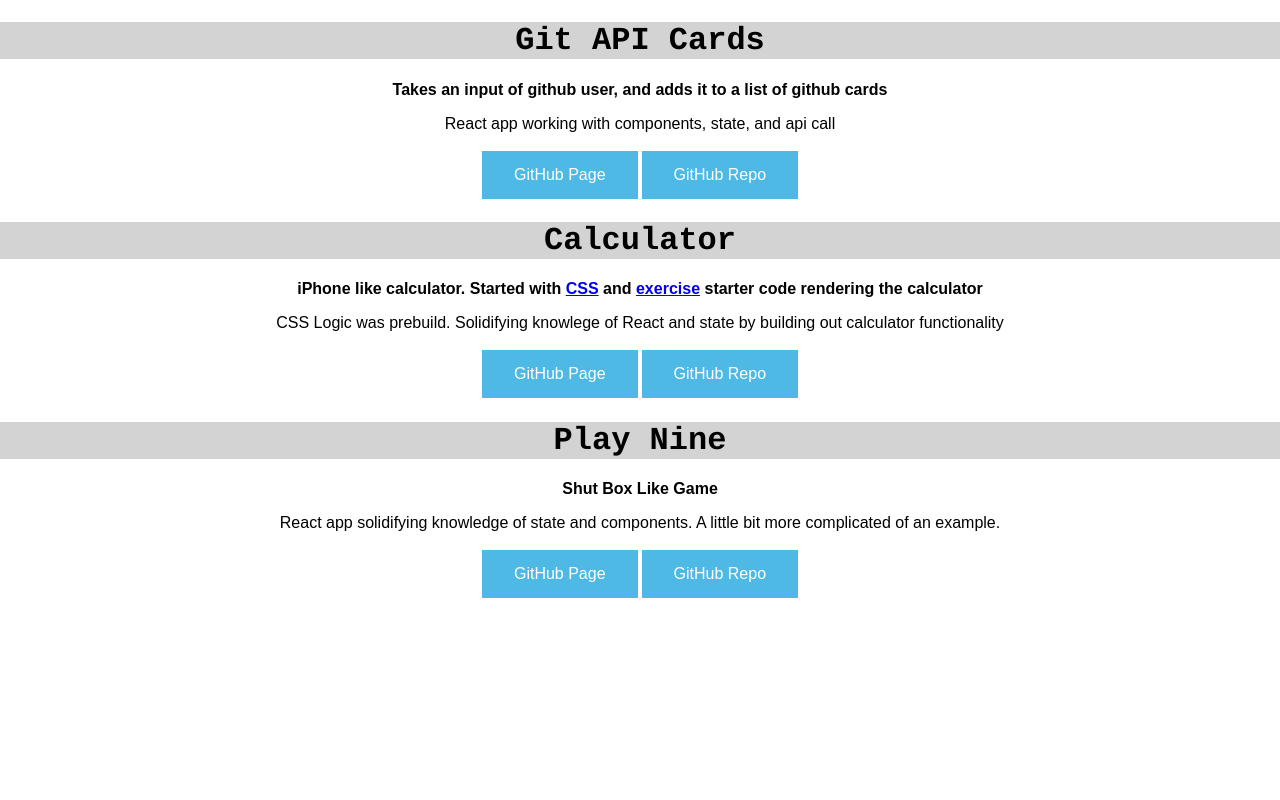
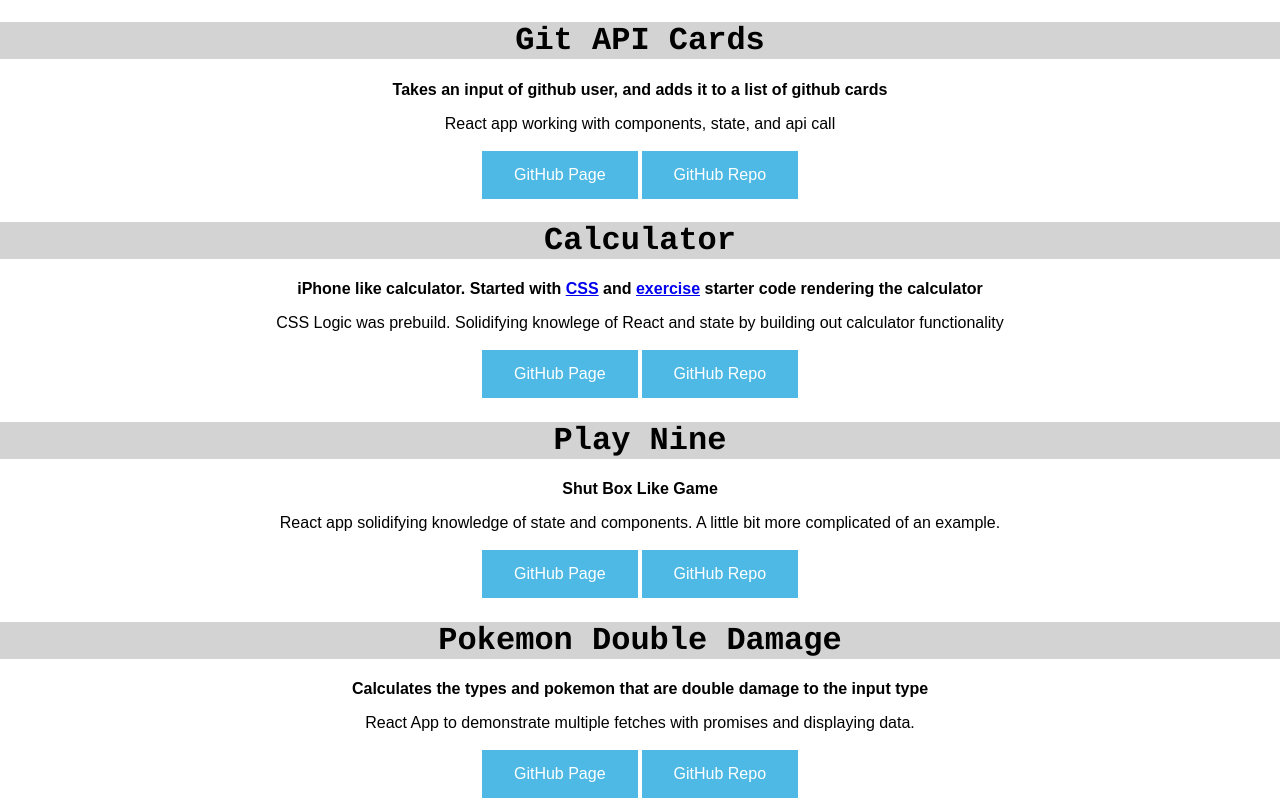
Before and after one commit to kpetski/git-pages, a React (Create React App) app: page / in a window 1280 px wide. Shown: the part 862-1662 px from the top of the page. Before the commit the page ends 1462 px from the top, so only its background shows below. Built offline with nearby package versions, Linux system fonts and the light colour scheme.

Commit message:
added pokemon page

```diff
--- a/src/App.js
+++ b/src/App.js
@@ -7,6 +7,7 @@
 import Calculator from './components/Calculator'
 import PlayNine from './components/PlayNine'
 import GitApiCards from './components/GitApiCards'
+import PokemonDoubleDamage from './components/PokemonDoubleDamage'
 
 class App extends Component {
   render() {
@@ -25,6 +26,7 @@
         <GitApiCards />
         <Calculator />
         <PlayNine />
+        <PokemonDoubleDamage />
       </div>
     );
   }
--- /dev/null
+++ b/src/components/PokemonDoubleDamage.js
@@ -0,0 +1,18 @@
+import React, { Component } from 'react';
+import '../App.css';
+
+class PokemonDoubleDamage extends Component {
+  render() {
+    return (
+      <div>
+          <h1 style={{backgroundColor: "lightgray"}}>Pokemon Double Damage</h1>
+          <p><strong>Calculates the types and pokemon that are double damage to the input type</strong></p>
+          <p>React App to demonstrate multiple fetches with promises and displaying data.</p>
+          <button onClick={()=> window.open("https://kpetski.github.io/pick-pokemon-for-battle/", '_blank')}>GitHub Page</button>
+          <button className="button" onClick={()=> window.open("https://github.com/kpetski/pick-pokemon-for-battle", '_blank')}>GitHub Repo</button>
+      </div>
+    );
+  }
+}
+
+export default PokemonDoubleDamage;
```
